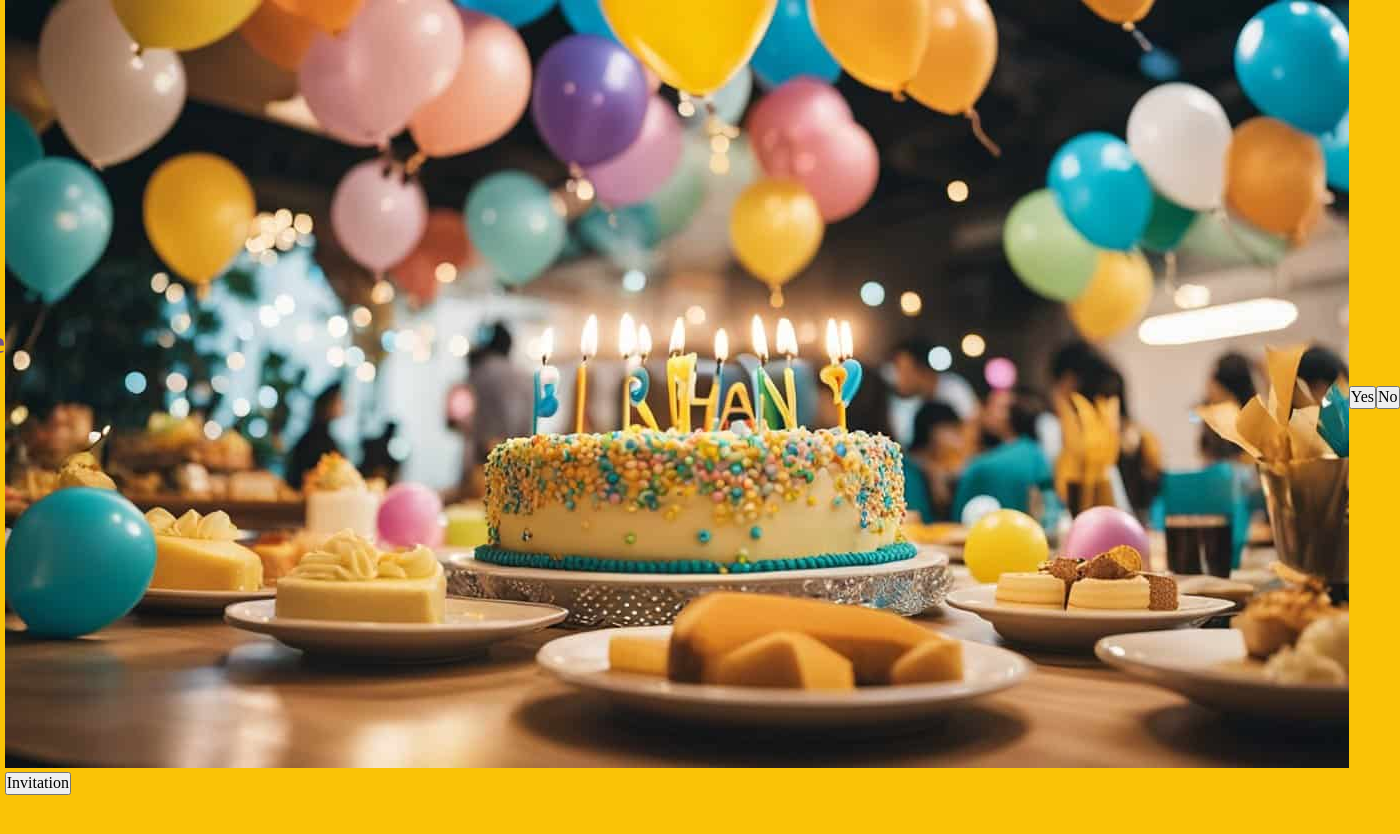
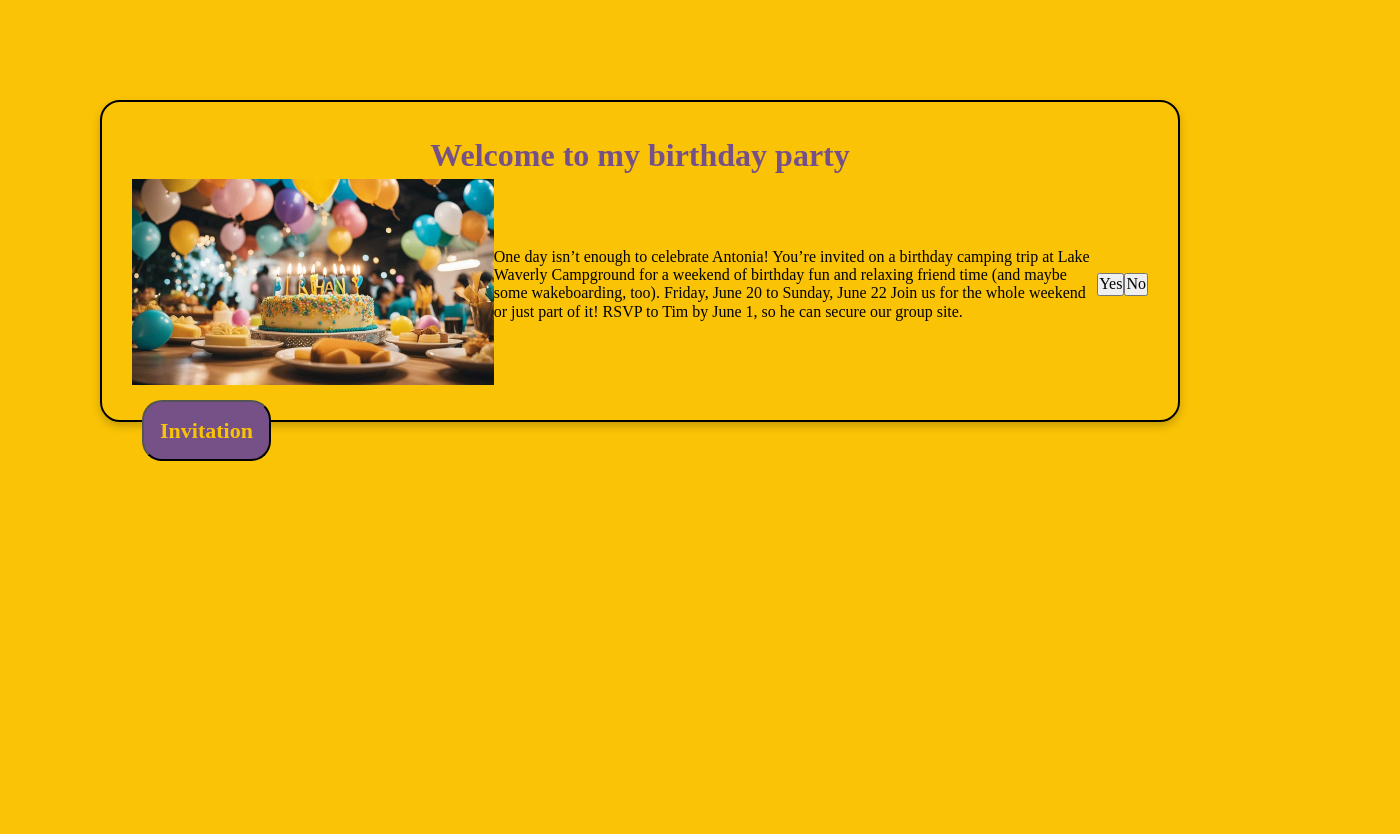
Before and after one commit to LoDeveloper/css-animation, a plain HTML site: page index.html in a window 1280 px wide. Shown: the whole page, 1400 px wide, since content can reach past the window. Before the commit the page ends 800 px from the top, so only its background shows below. Drawn offline with nearby package versions, Linux system fonts and the light colour scheme.

Commit message:
css styles

```diff
--- a/index.html
+++ b/index.html
@@ -12,15 +12,30 @@
         <section id="card">
             <h1 class="title">Welcome to my birthday party</h1>
             <div class="invitation">
-                <div class="inv-img">
-                    <img src="images/birthday-cover.jpeg" alt="birthday-cake">
+                <div class="container">
+                    <img src="images/birthday-cover.jpeg" alt="birthday card">
                     <button class="inv-btn">Invitation</button>
                 </div>
                 <div inv-text>
+                    <p>One day isn’t enough to celebrate Antonia!
+
+                        You’re invited on a birthday camping trip
+
+                        at Lake Waverly Campground
+
+                        for a weekend of birthday fun and relaxing friend time
+
+                        (and maybe some wakeboarding, too).
+
+                        Friday, June 20 to Sunday, June 22
+
+                        Join us for the whole weekend or just part of it!
+
+                        RSVP to Tim by June 1, so he can secure our group site.</p>
 
                 </div>
-                <button class="yes">Yes</button>
-                <button class="no">No</button>
+                <button class="yes-btn">Yes</button>
+                <button class="no-btn">No</button>
 
             </div>
 
--- a/styles/index.css
+++ b/styles/index.css
@@ -5,21 +5,67 @@
 
 body {
     background-color: #fac306;
+    height: 100vh;
 }
 #card {
-    display: flex;
+    display: block;
     justify-content: center;
     align-items: center;
     flex-direction: row;
+    margin: 100px;
+    padding: 30px;
+    border: 2px solid black;
+    border-radius: 20px;
+    box-shadow: 0 4px 8px 0 rgba(0,0,0,0.2);
+    transition: 0.3s;
+}
+
+#card:hover{
+        box-shadow: 0 8px 16px 0 rgba(0,0,0,0.2);
 }
 
 .invitation {
     display: flex;
     justify-content: center;
     align-items: center;
-    margin: auto;
 }
 
 h1 {
     color: #765187;
+    text-align: center;
+    margin: 5px;
+    font: 36px;
 }
+
+.containter {
+    display: flexbox;
+    justify-content: center;
+    align-items: center;
+    position: relative;
+    margin: 50%;
+    border-radius: 5px;
+
+}
+
+img {
+    width: 100%;
+    height: auto;
+}
+
+.inv-btn {
+    display: flex;
+    position: absolute;
+    align-items: center;
+    justify-content: center;
+    padding: 16px;
+    margin: 10px;
+    background-color: #765187;
+    color: #fac306;
+    border-radius: 20px;
+    font-weight: 800;
+    font-size: 22px;
+}
+
+.yes-btn {
+
+}
```
